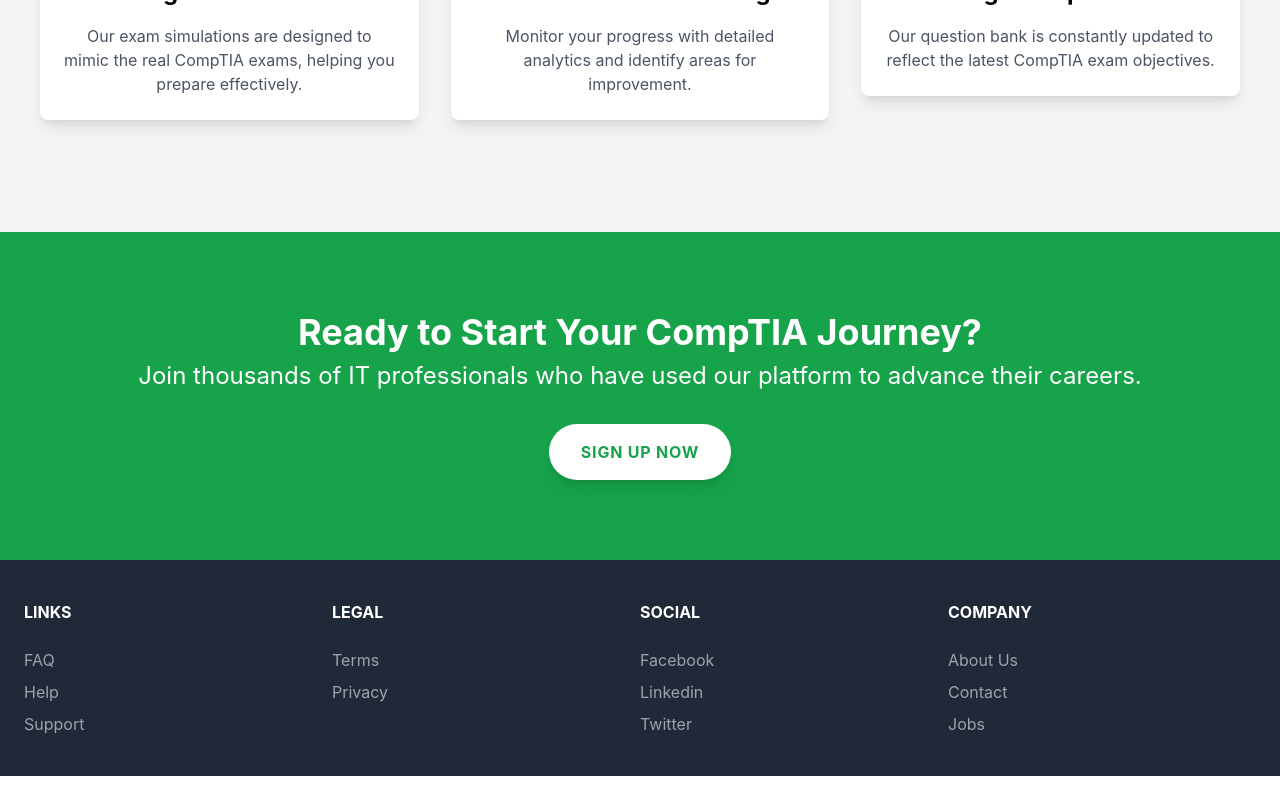
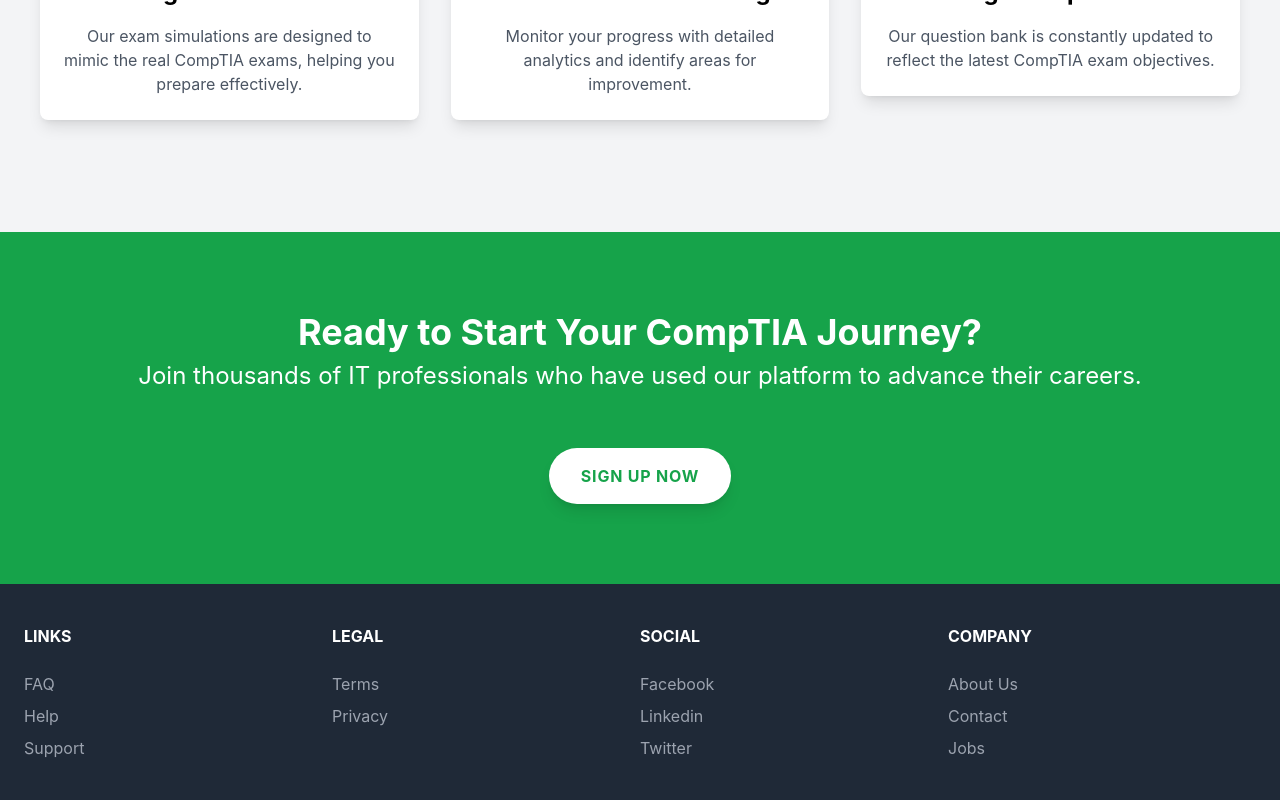
Before and after one commit to laintime01/comptia, a React (Create React App) app in the folder frontend/: page / in a window 1280 px wide. Shown: the part 1176-1976 px from the top of the page. Before the commit the page ends 1952 px from the top, so only its background shows below. Built offline with nearby package versions, Linux system fonts and the light colour scheme.

Commit message:
update readme and homepage signup button

```diff
--- a/frontend/src/pages/Home.js
+++ b/frontend/src/pages/Home.js
@@ -126,9 +126,11 @@
           <h3 className="text-2xl mb-8 text-center">
             Join thousands of IT professionals who have used our platform to advance their careers.
           </h3>
-          <button className="bg-white font-bold rounded-full mt-6 py-4 px-8 shadow-lg uppercase tracking-wider text-green-600 hover:bg-gray-200 transition duration-300 mx-auto block">
+          <Link
+            to="/signup"
+            className="bg-white font-bold rounded-full mt-6 py-4 px-8 shadow-lg uppercase tracking-wider text-green-600 hover:bg-gray-200 transition duration-300 mx-auto inline-block">
             Sign Up Now
-          </button>
+          </Link>
         </div>
       </section>
 
```
Also changed, not shown: 1 other file (tests, documents, lock files or other folders).
